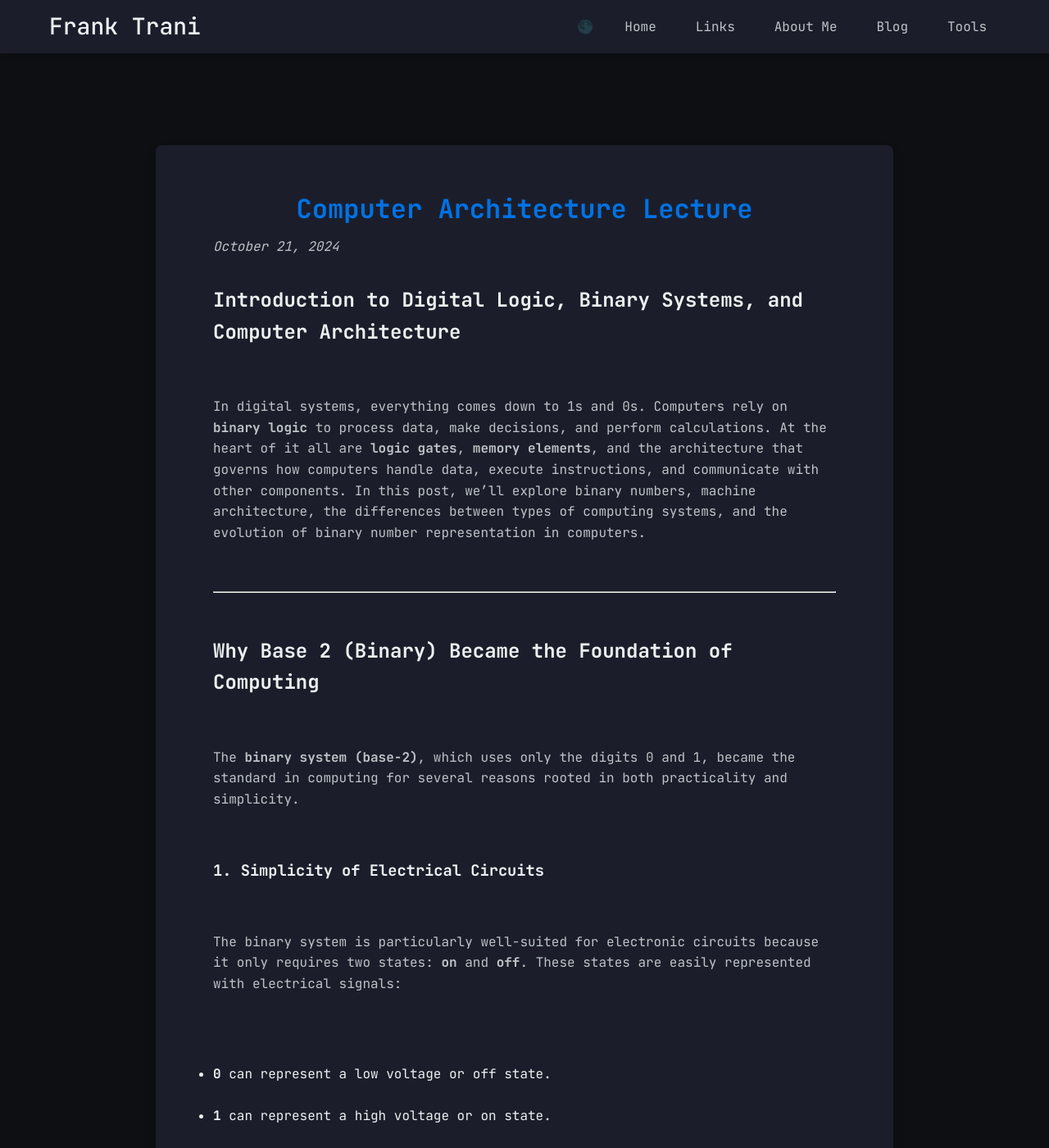
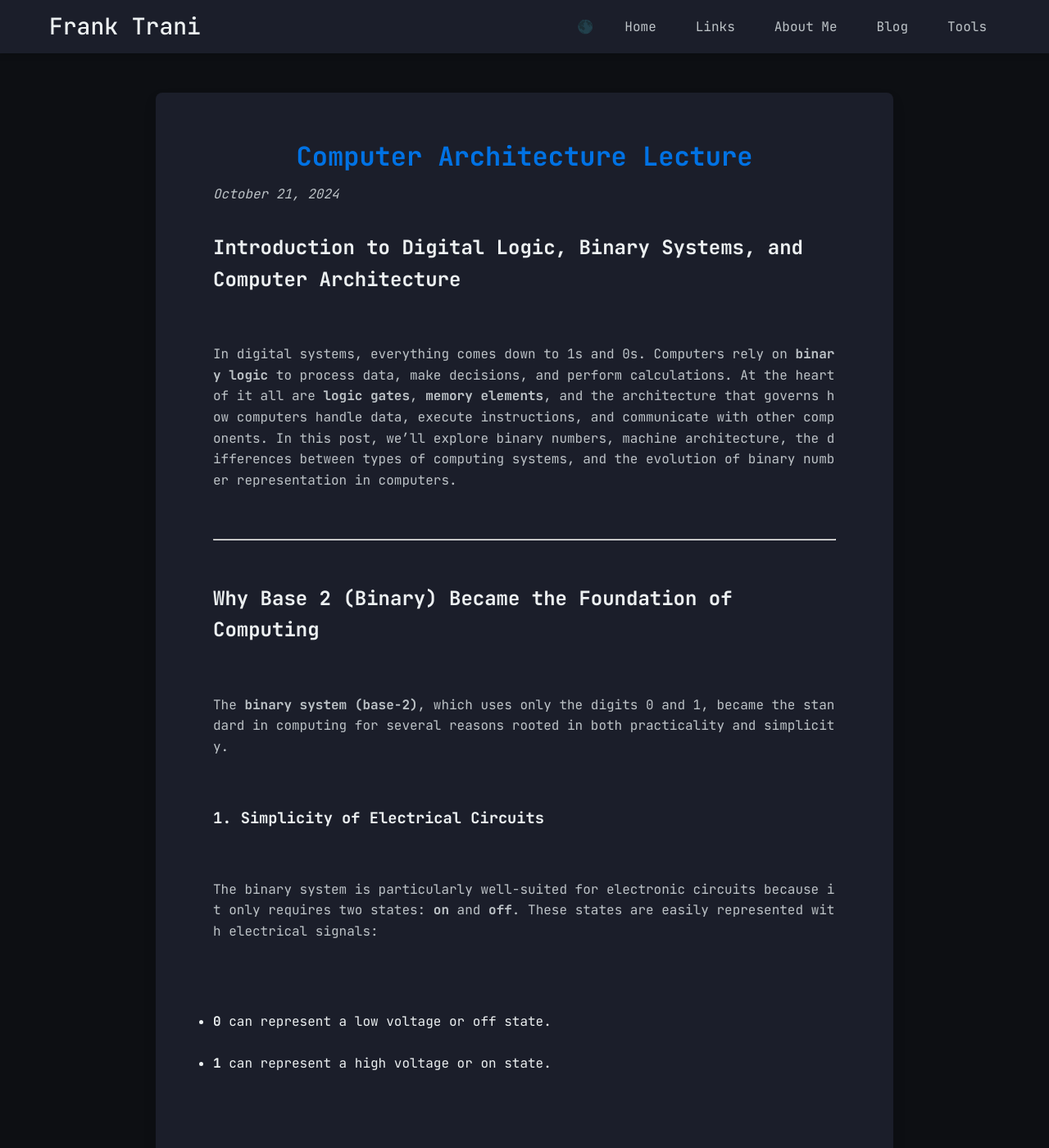
Before and after one commit to FrankTrani/FrankTrani.github.io, a Jekyll site: the page built from _posts/2024-10-21-Computer-Architecture-Lecture.md, in a window 1280 px wide and 1400 px high. Shown: the whole window at 82% size. Built offline with Jekyll 4.4.1, drawn with Linux system fonts in a browser that asks for light colours.

Commit message:
fixed text wraparound

```diff
--- a/_layouts/default.html
+++ b/_layouts/default.html
@@ -90,11 +90,13 @@
             >
               <a href="{{ '/blog/' | relative_url }}">Blog</a>
             </li>
+            <li class="{% if page.url == '/tools/' %}active{% endif %}">
+              <a href="{{ '/tools/' | relative_url }}">Tools</a>
+            </li>
           </ul>
         </nav>
       </div>
     </header>
-
     <main class="container">{{ content }}</main>
 
     <footer>
--- a/scripts/styles.css
+++ b/scripts/styles.css
@@ -1,5 +1,4 @@
 @import url("https://fonts.googleapis.com/css2?family=JetBrains+Mono:wght@100;200;300;400;500;600;700;800;900&display=swap");
-
 
 /* General Reset */
 * {
@@ -8,26 +7,43 @@
   box-sizing: border-box;
 }
 
+/* Global Text Overflow Handling */
+body,
+p,
+h1,
+h2,
+h3,
+h4,
+h5,
+h6,
+blockquote,
+pre,
+table {
+  word-wrap: break-word; /* Ensure long words break onto the next line */
+  overflow-wrap: break-word; /* Break long words to prevent overflow */
+  hyphens: auto; /* Hyphenate long words */
+}
+
 /* Theme Variables */
 /* Dark theme */
 :root {
-  --main-color: #0072e4;         /* Dodger Blue */
+  --main-color: #0072e4; /* Dodger Blue */
   --bg-color: #0d0f13;
   --bg-tint: #1b1e2a;
-  --text-color: #ECF0F1;         /* Light Gray */
-  --text-color-secondary: #BDC3C7; /* Slightly Darker Gray */
+  --text-color: #ecf0f1; /* Light Gray */
+  --text-color-secondary: #bdc3c7; /* Slightly Darker Gray */
   --shadow-color: rgba(0, 0, 0, 0.1); /* Light Shadow */
-  --boxes: #0b263b;              /* Slightly Different Shade */
+  --boxes: #0b263b; /* Slightly Different Shade */
 }
 
 /* Light theme */
 :root[data-theme="light"] {
   --bg-color: #bdf0f8;
   --bg-tint: #e6fbff;
-  --text-color: #2C3E50;         /* Dark Blue-Gray */
-  --text-color-secondary: #34495E; /* Slightly Lighter */
+  --text-color: #2c3e50; /* Dark Blue-Gray */
+  --text-color-secondary: #34495e; /* Slightly Lighter */
   --shadow-color: rgba(0, 0, 0, 0.1); /* Light Shadow */
-  --boxes: #92e0ff;              /* White */
+  --boxes: #92e0ff; /* White */
 }
 
 a {
@@ -46,7 +62,7 @@
   height: 100%;
   display: flex;
   flex-direction: column;
-  font-family: 'JetBrains Mono', sans-serif;
+  font-family: "JetBrains Mono", sans-serif;
   background-color: var(--bg-color);
   color: var(--text-color);
   line-height: 1.6;
@@ -56,8 +72,8 @@
 .container {
   width: 100%;
   max-width: 75rem; /* 1200px */
-  margin: 3rem auto 6.25rem auto; /* 3rem top, 100px bottom */
-  padding: 2.5rem; /* 40px */
+  margin: 0rem auto 6.25rem auto; /* 3rem top, 100px bottom */
+  padding: 1.5rem; /* 40px */
 }
 
 /* Binary and Tools Containers */
@@ -216,7 +232,6 @@
   }
   .title2 {
     display: none;
-
   }
 }
 
@@ -276,7 +291,7 @@
 }
 
 button:hover {
-  background-color: #1C86EE; /* Slightly darker blue */
+  background-color: #1c86ee; /* Slightly darker blue */
 }
 
 /* Projects Section */
@@ -526,7 +541,7 @@
 }
 
 .error-page a:hover {
-  background-color: #1C86EE;
+  background-color: #1c86ee;
 }
 
 /* Binary Converter Page */
@@ -770,7 +785,6 @@
   transition: transform 0.3s ease, box-shadow 0.3s ease;
 }
 
-
 /* Post Titles */
 .post h1 {
   font-size: 2rem;
@@ -826,7 +840,7 @@
 }
 
 .home-button:hover {
-  background-color: #1C86EE;
+  background-color: #1c86ee;
   transform: translateY(-0.25rem);
   box-shadow: 0 0.75rem 1.5rem var(--shadow-color);
 }
@@ -978,7 +992,7 @@
 }
 
 button:hover {
-  background-color: #1C86EE;
+  background-color: #1c86ee;
 }
 
 /* Tools Section */
@@ -1026,3 +1040,80 @@
 .tool-card:hover a {
   color: var(--main-color);
 }
+
+/* Handle code blocks and preformatted text */
+pre,
+code {
+  white-space: pre-wrap; /* Ensure long lines wrap inside code blocks */
+  word-wrap: break-word; /* Break long words inside code blocks */
+  overflow-x: auto; /* Enable horizontal scrolling if necessary */
+}
+
+/* Basic table styling */
+table {
+  width: 100%;
+  border-collapse: collapse;
+  margin: 20px 0;
+  font-size: 1em;
+  text-align: left;
+  border: 1px;
+  overflow-x: auto; /* Enable horizontal scrolling for tables */
+  display: block; /* Ensure tables can be scrolled on small screens */
+  -webkit-overflow-scrolling: touch; /* Smooth scrolling for mobile devices */
+}
+
+/* Table headers and cells */
+table th,
+table td {
+  padding: 12px 15px;
+  border: 1px solid #dddddd;
+  white-space: nowrap; /* Prevent table text from wrapping */
+  text-overflow: ellipsis; /* Add ellipsis (...) to overflowing text */
+  overflow: hidden; /* Hide overflowed content */
+}
+
+/* Add background to table headers */
+table th {
+  background-color: var(--bg-tint);
+  font-weight: bold;
+}
+
+/* Responsive adjustments for smaller screens */
+@media screen and (max-width: 600px) {
+  table th,
+  table td {
+    font-size: 0.9em; /* Reduce font size for smaller screens */
+  }
+
+  p,
+  h1,
+  h2,
+  h3,
+  h4,
+  h5,
+  h6,
+  blockquote,
+  pre {
+    font-size: 0.95em; /* Adjust text size on smaller screens */
+  }
+
+  table {
+    display: block; /* Ensure tables can scroll on small screens */
+    overflow-x: auto; /* Enable horizontal scrolling for smaller screens */
+  }
+
+  pre {
+    white-space: pre-wrap; /* Ensure code blocks wrap on small screens */
+    word-wrap: break-word; /* Handle long words in code blocks */
+    overflow-x: auto; /* Horizontal scrolling if necessary */
+  }
+}
+
+/* Handle long URLs or strings in paragraphs and code blocks */
+a,
+p,
+blockquote,
+code {
+  word-break: break-all; /* Break long words or URLs */
+  white-space: normal; /* Ensure normal word wrapping */
+}
```
Also changed, not shown: _posts/2024-10-21-Computer-Architecture-Lecture.md (+11 -1 lines).
